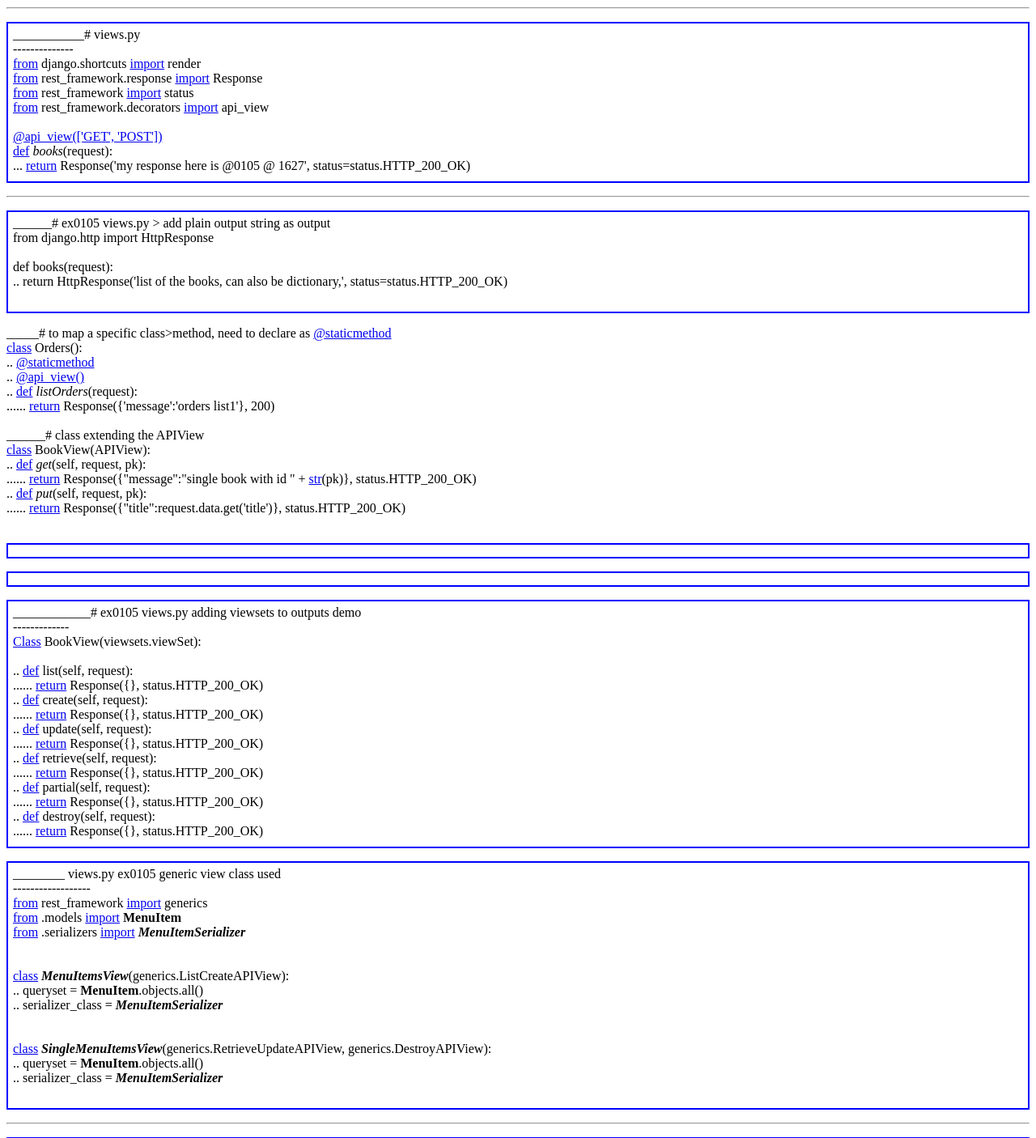
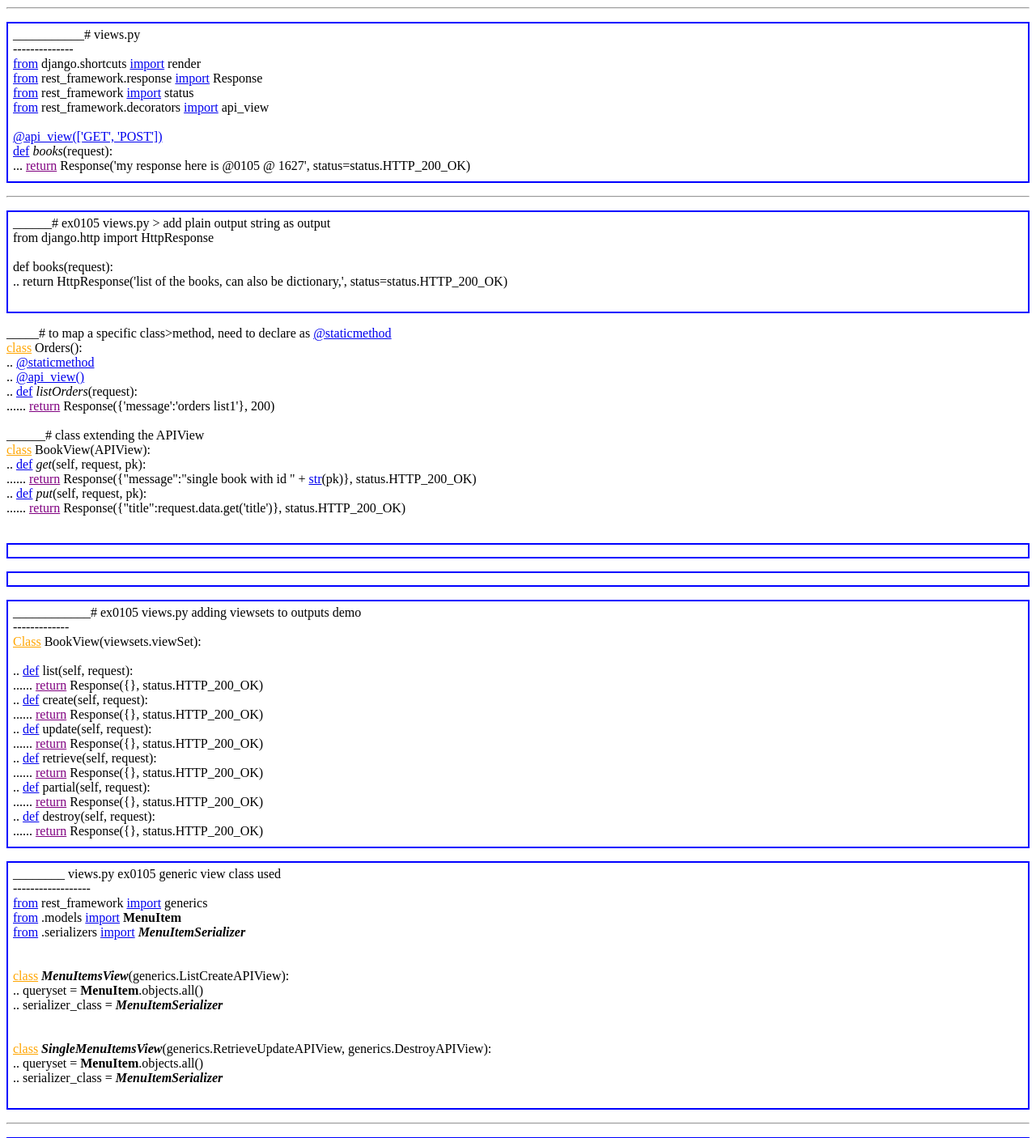
Before and after one commit to py3user22/0105_django_proj, a Django app: template django_proj0105/app0105/templates/0105_django_rest_framework.html in a window 1280 px wide. Shown: the part 209-1615 px from the top of the page at 81% size. Run offline with Django 5.2, Linux system fonts and the light colour scheme; the template is opened without the code that fills it, so the values that code supplies are empty.

Commit message:
0106 some format edits and notes

```diff
--- a/django_proj0105/app0105/templates/0105_django_rest_framework.html
+++ b/django_proj0105/app0105/templates/0105_django_rest_framework.html
@@ -6,7 +6,9 @@
           content="width=device-width, user-scalable=no, initial-scale=1.0, maximum-scale=1.0, minimum-scale=1.0">
     <meta http-equiv="X-UA-Compatible" content="ie=edge">
     <style>
-        p {border: 2px blue solid; padding: 5px 5px 10px 6px;}
+        p {border: 2px blue solid; padding: 5px 5px 10px 6px; }
+        .class {color: orange;}
+        .return {color: purple;}
     </style>
     <title>0105 drf > django rest framework install demo1</title>
 </head>
```
